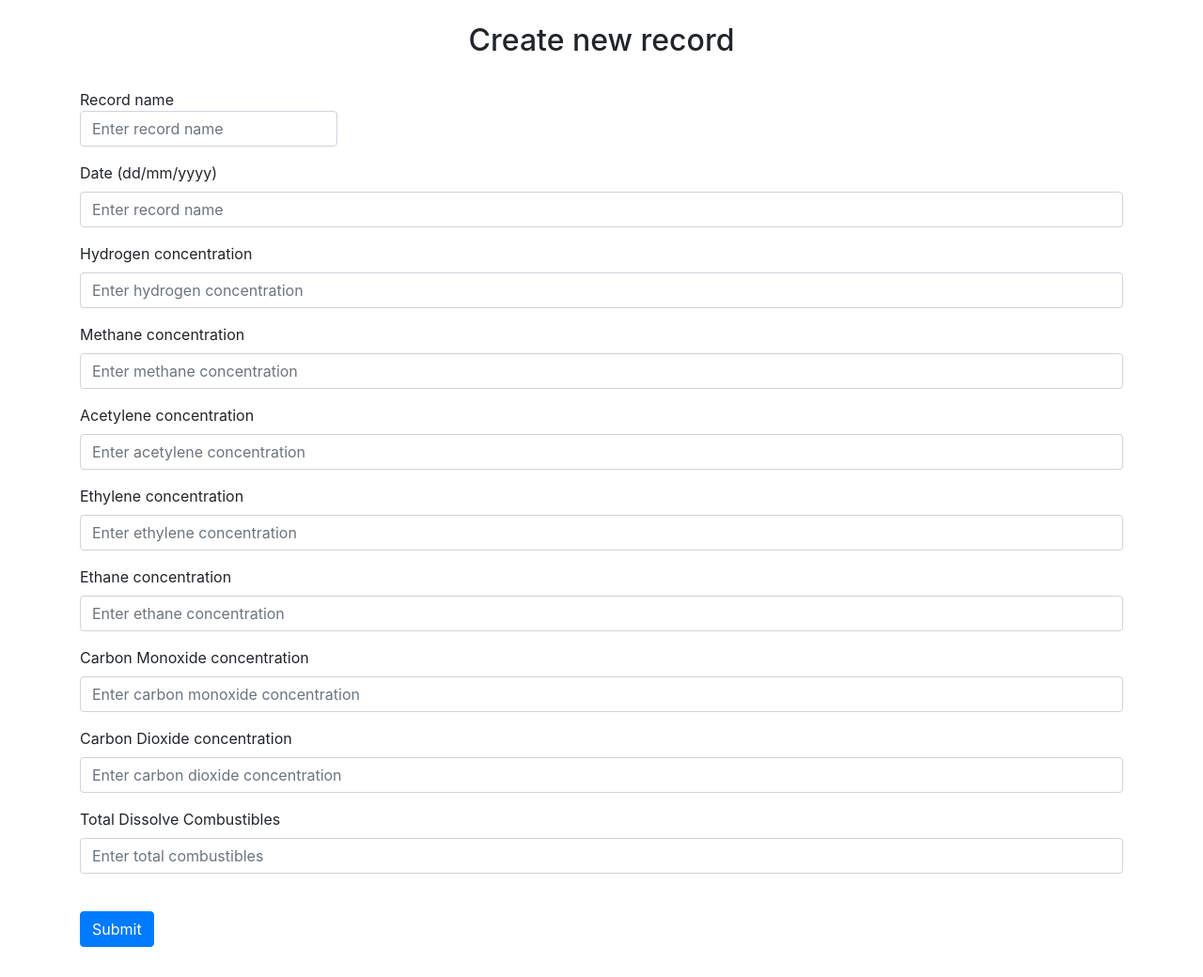
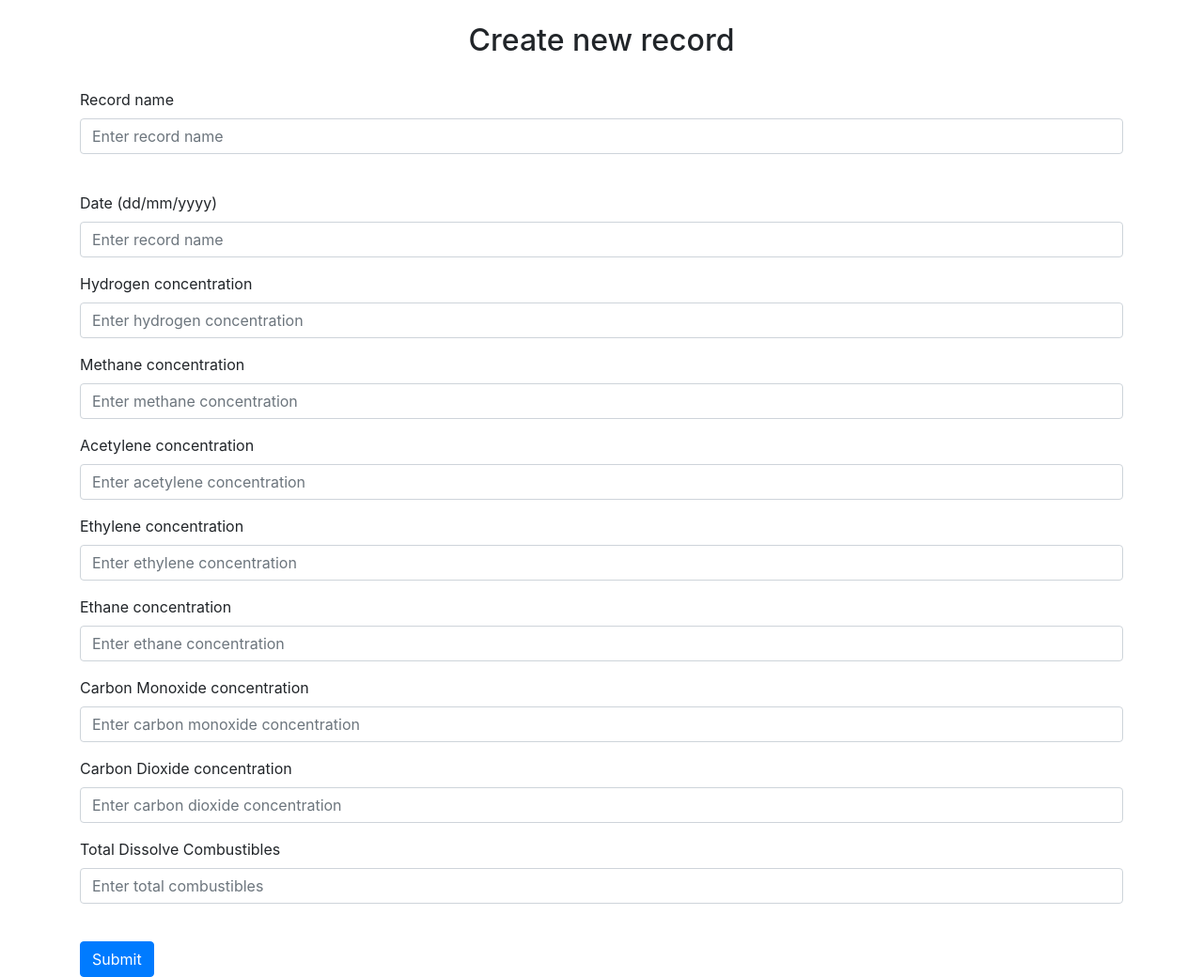
Before and after one commit to sitirufaidah/dgax-fyp, a Flask app: page /new-record in a window 1280 px wide. Shown: the part 56-1096 px from the top of the page at 94% size. Before the commit the page ends 1064 px from the top, so only its background shows below. Run offline with Flask 2, Linux system fonts and the light colour scheme; a user stored in the database is signed in; some libraries are stand-ins or nearby versions.

Commit message:
add files

```diff
--- a/website/templates/records.html
+++ b/website/templates/records.html
@@ -5,7 +5,7 @@
 
 <form method="POST">
   <br />
-  <div class="form-group form-inline" style="width: 30%">
+  <div class="form-group">
     <label for="name">Record name</label>
     <input
       type="text"
```
Also changed, not shown: website/templates/home.html (line endings or trailing spaces).
